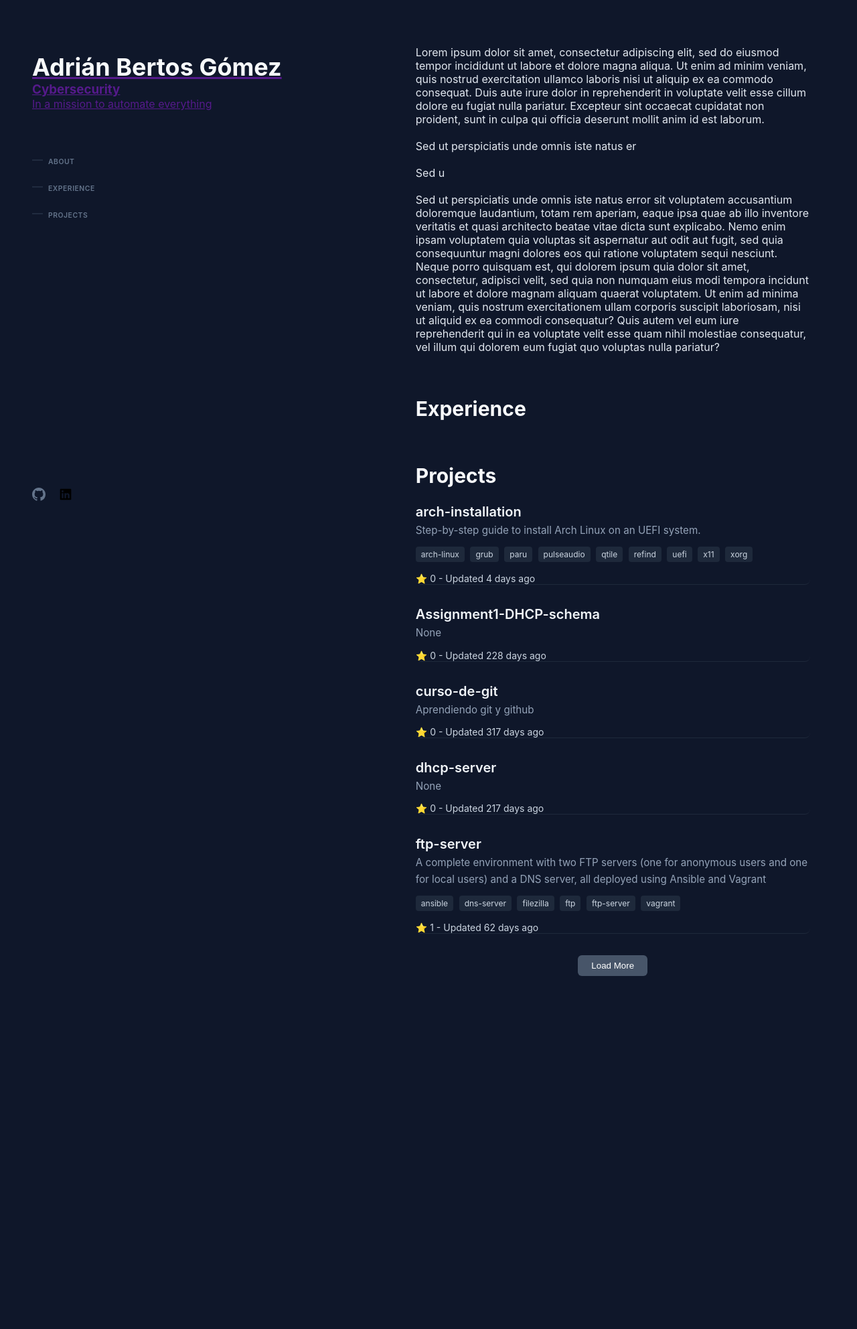
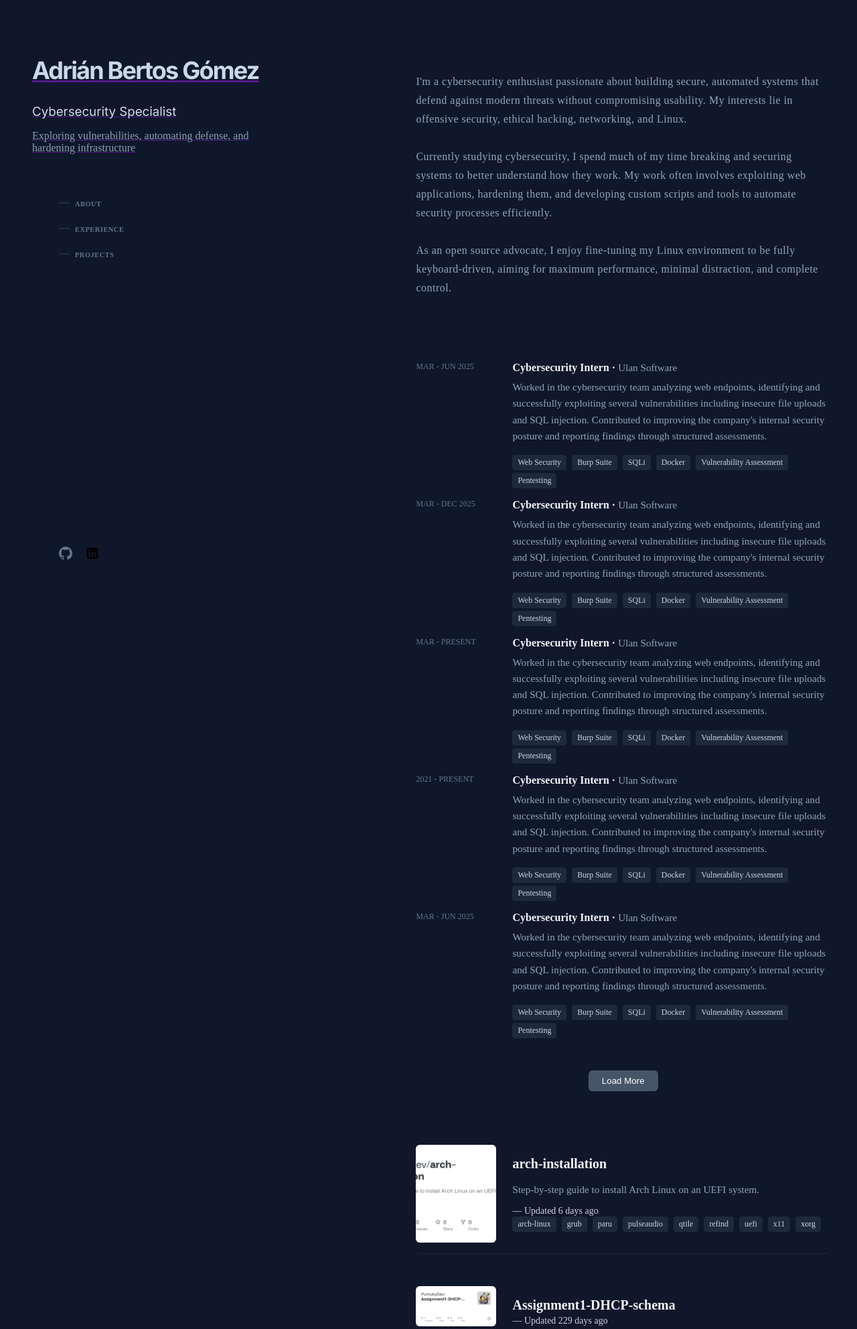
Before and after one commit to PumukyDev/pumukydev.com, a Flask app: page / in a window 1280 px wide. Shown: the top 1984 px of the page at 67% size. Before the commit the page ends 1457 px from the top, so only its background shows below. Run offline with Flask 3, Linux system fonts and the light colour scheme; some libraries are stand-ins or nearby versions; some web fonts are replaced.

Commit message:
feat: Add new experience card with some test data

```diff
--- a/app/main.py
+++ b/app/main.py
@@ -13,23 +13,35 @@ app = Flask(__name__)
 def index():
     return render_template('index.html')
 
-@app.route('/projects/fragment')
-def projects_fragment():
+# --- Fragmentos reutilizables para proyectos y experiencia ---
+
+def load_json_data(filename):
+    path = os.path.join(os.path.dirname(__file__), 'data', filename)
+    with open(path, 'r', encoding='utf-8') as f:
+        return json.load(f)
+
+def paginate(data, page, per_page):
+    start = (page - 1) * per_page
+    end = start + per_page
+    return data[start:end]
+
+@app.route('/cards/<section>')
+def cards_fragment(section):
+    if section not in ['projects', 'experience']:
+        abort(404)
+
     page = int(request.args.get('page', 1))
     per_page = 5
+    try:
+        data = load_json_data(f"{section}.json")
+    except FileNotFoundError:
+        abort(404)
 
-    json_path = os.path.join(os.path.dirname(__file__), 'data', 'projects.json')
-    with open(json_path) as f:
-        projects = json.load(f)
-
-    start = (page - 1) * per_page
-    end = start + per_page
-    sliced = projects[start:end]
-
+    sliced = paginate(data, page, per_page)
     if not sliced:
         abort(404)
 
-    return render_template('projects_fragment.html', projects=sliced)
+    return render_template('cards_fragment.html', cards=sliced)
 
 # --- GitHub preview image fetching ---
 
--- a/app/static/styles.css
+++ b/app/static/styles.css
@@ -1,25 +1,41 @@
-/* Reset básico */
-* {
-  margin: 0;
-  padding: 0;
-  box-sizing: border-box;
-}
-
-/* Estilo general */
 body {
-  font-family: 'Inter', system-ui, sans-serif;
   background-color: #0f172a;
   color: #e2e8f0;
   min-height: 100vh;
   scroll-behavior: smooth;
 }
 
-p {
-  white-space: pre-line;
+header h2 {
+  margin-top: 30px;
+  font-size: 2.25rem;
+  font-weight: 700;
+  color: #ccd7ed;
+  line-height: 1.1;
+  font-family: 'Inter', system-ui, sans-serif;
+  letter-spacing: -0.05em;
 }
 
+header h3 {
+  margin: 15px 0;
+  color: #d1dbee;
+  font-family: 'Inter', system-ui, sans-serif;
+  font-weight: 500;
+}
 
-/* Envoltorio centrado para evitar scroll lateral */
+header p {
+  max-width: 350px;
+  color: #8c9dba;
+}
+
+#about p {
+  white-space: pre-line;
+  color: #94a4c0;
+  margin-bottom: 6rem;
+  font-size: 16px;
+  line-height: 1.75;
+  letter-spacing: 0.03em;
+}
+
 .container {
   display: flex;
   max-width: 1400px;
@@ -27,24 +43,17 @@ p {
   width: 100%;
 }
 
-/* Sidebar izquierdo */
 header {
-  width: 49%;
+  max-width: 49%;
   height: 100vh;
-  padding: 3rem;
+  padding: 2.5rem;
+  padding-top: 3.5rem;
   position: fixed;
-  left: 1100;
+  left: 1;
   top: 0;
   display: flex;
   flex-direction: column;
   justify-content: space-between;
-}
-
-header h2 {
-  margin-top: 30px;
-  font-size: 2.25rem;
-  font-weight: 700;
-  color: #f8fafc;
 }
 
 header nav ul {
@@ -91,7 +100,6 @@ header nav ul li a:hover {
   color: #f8fafc;
 }
 
-/* Redes sociales */
 #social-media {
   display: flex;
   gap: 1.25rem;
@@ -121,9 +129,8 @@ header nav ul li a:hover {
 main {
   margin-left: 46.0%;
   width: 51.0%;
-  padding: 3rem 2rem;
+  padding: 3.5rem 2rem;
 }
-
 
 main section {
   margin-bottom: 4rem;
@@ -136,7 +143,7 @@ main h2 {
   color: #f8fafc;
 }
 
-/* Proyectos */
+/* Projects */
 .project-card {
   position: relative;
   margin-bottom: 2rem;
@@ -145,6 +152,9 @@ main h2 {
   z-index: 0;
   overflow: hidden;
   max-width: 655px;
+  display: flex;
+  gap: 1.5rem;
+  padding: 1rem 0;
 }
 
 .project-card::before {
@@ -204,6 +214,19 @@ main h2 {
   color: #cbd5e1;
 }
 
+.project-card img {
+  width: 120px;
+  height: auto;
+  border-radius: 0.375rem;
+  object-fit: cover;
+  flex-shrink: 0;
+}
+
+.project-content {
+  flex: 1;
+}
+
+/* Load More Button */
 .load-more {
   text-align: center;
   margin-top: 2rem;
@@ -223,3 +246,51 @@ main h2 {
 .load-button:hover {
   background-color: #64748b;
 }
+
+/* Experience */
+.experience-card {
+  display: flex;
+  gap: 1.5rem;
+  max-width: 655px;
+  text-decoration: none;
+  color: inherit;
+  transition: background-color 0.3s ease, box-shadow 0.3s ease;
+  background-color: transparent;
+  cursor: pointer;
+}
+
+.experience-card:hover {
+  background-color: #1e273a;
+  box-shadow: 0 0 0 1px #334155;
+}
+
+.experience-left {
+  min-width: 120px;
+  color: #64748b;
+  font-size: 0.75rem;
+  font-weight: 500;
+}
+
+.experience-right {
+  flex: 1;
+}
+
+.experience-position {
+  font-size: 1rem;
+  font-weight: 600;
+  color: #f1f5f9;
+  margin-bottom: 0.15rem;
+}
+
+.experience-company {
+  color: #94a3b8;
+  font-size: 0.95rem;
+  font-weight: 500;
+}
+
+.experience-description {
+  color: #94a3b8;
+  font-size: 0.95rem;
+  line-height: 1.6;
+  margin: 0.5rem 0 1rem;
+}
--- /dev/null
+++ b/app/templates/cards_fragment.html
@@ -0,0 +1,49 @@
+{% for card in cards %}
+  {% if card.cover %}
+    <div class="project-card">
+      <img src="{{ card.cover }}" alt="{{ card.name }}">
+      <div class="project-content">
+        <h2 class="project-title">{{ card.name }}</h2>
+        {% if card.description %}
+          <p class="project-description">{{ card.description }}</p>
+        {% endif %}
+        {% if card.stars or card.updated %}
+          <div class="project-meta">
+            {% if card.stars %}⭐ {{ card.stars }}{% endif %}
+            {% if card.updated %} — Updated {{ card.updated }}{% endif %}
+          </div>
+        {% endif %}
+        {% if card.tags %}
+          <div class="tags">
+            {% for tag in card.tags %}
+              <span class="tag">{{ tag }}</span>
+            {% endfor %}
+          </div>
+        {% endif %}
+      </div>
+    </div>
+  {% endif %}
+
+  {% if card.duration and card.website %}
+    <div class="experience-card"
+         role="link"
+         tabindex="0"
+         onclick="window.open('{{ card.website }}', '_blank')">
+      <div class="experience-left">
+        <span class="card-date">{{ card.duration }}</span>
+      </div>
+      <div class="experience-right">
+        <span class="experience-position">{{ card.position }} ·</span>
+        <span class="experience-company">{{ card.company }}</span>
+        <p class="experience-description">{{ card.description }}</p>
+        {% if card.tags %}
+          <div class="tags">
+            {% for tag in card.tags %}
+              <span class="tag">{{ tag }}</span>
+            {% endfor %}
+          </div>
+        {% endif %}
+      </div>
+    </div>
+  {% endif %}
+{% endfor %}
--- a/app/templates/index.html
+++ b/app/templates/index.html
@@ -5,6 +5,8 @@
   <meta name="viewport" content="width=device-width, initial-scale=1.0" />
   <title>PumukyDev</title>
   <script src="https://unpkg.com/htmx.org@1.9.10"></script>
+  <link href="https://fonts.googleapis.com/css2?family=Inter:wght@400;700&display=swap" rel="stylesheet">
+  <link href="https://api.fontshare.com/v2/css?f[]=satoshi@400,700&display=swap" rel="stylesheet">
   <link rel="stylesheet" href="https://www.unpkg.com/reset-default-style@1.0.4/reset-default-style.css">
   <link rel="stylesheet" href="/static/styles.css">
 </head>
@@ -15,26 +17,14 @@
       <div>
         <a href="">
           <h2>Adrián Bertos Gómez</h2>
-                    <h3>Cybersecurity</h3>
-                    <p>In a mission to automate everything</p>
+          <h3>Cybersecurity Specialist</h3>
+          <p>Exploring vulnerabilities, automating defense, and hardening infrastructure</p>
         </a>
         <nav>
           <ul>
-                        <li>
-                            <a href="#about">
-                                <span>ABOUT</span>
-                            </a>
-                        </li>
-                        <li>
-                            <a href="#experience">
-                                <span>EXPERIENCE</span>
-                            </a>
-                        </li>
-                        <li>
-                            <a href="#projects">
-                                <span>PROJECTS</span>
-                            </a>
-                        </li>
+            <li><a href="#about"><span>ABOUT</span></a></li>
+            <li><a href="#experience"><span>EXPERIENCE</span></a></li>
+            <li><a href="#projects"><span>PROJECTS</span></a></li>
           </ul>
         </nav>
       </div>
@@ -42,54 +32,67 @@
         <li>
           <a href="https://github.com/PumukyDev" target="_blank">
             <svg xmlns="http://www.w3.org/2000/svg" viewBox="0 0 16 16" fill="currentColor">
-                            <path
-                                d="M8 0C3.58 0 0 3.58 0 8c0 3.54 2.29 6.53 5.47 7.59.4.07.55-.17.55-.38 0-.19-.01-.82-.01-1.49-2.01.37-2.53-.49-2.69-.94-.09-.23-.48-.94-.82-1.13-.28-.15-.68-.52-.01-.53.63-.01 1.08.58 1.23.82.72 1.21 1.87.87 2.33.66.07-.52.28-.87.51-1.07-1.78-.2-3.64-.89-3.64-3.95 0-.87.31-1.59.82-2.15-.08-.2-.36-1.02.08-2.12 0 0 .67-.21 2.2.82.64-.18 1.32-.27 2-.27.68 0 1.36.09 2 .27 1.53-1.04 2.2-.82 2.2-.82.44 1.1.16 1.92.08 2.12.51.56.82 1.27.82 2.15 0 3.07-1.87 3.75-3.65 3.95.29.25.54.73.54 1.48 0 1.07-.01 1.93-.01 2.2 0 .21.15.46.55.38A8.013 8.013 0 0016 8c0-4.42-3.58-8-8-8z">
-                            </path>
+                <path d="M8 0C3.58 0 0 3.58 0 8c0 3.54 2.29 6.53 5.47 7.59.4.07.55-.17.55-.38 0-.19-.01-.82-.01-1.49-2.01.37-2.53-.49-2.69-.94-.09-.23-.48-.94-.82-1.13-.28-.15-.68-.52-.01-.53.63-.01 1.08.58 1.23.82.72 1.21 1.87.87 2.33.66.07-.52.28-.87.51-1.07-1.78-.2-3.64-.89-3.64-3.95 0-.87.31-1.59.82-2.15-.08-.2-.36-1.02.08-2.12 0 0 .67-.21 2.2.82.64-.18 1.32-.27 2-.27.68 0 1.36.09 2 .27 1.53-1.04 2.2-.82 2.2-.82.44 1.1.16 1.92.08 2.12.51.56.82 1.27.82 2.15 0 3.07-1.87 3.75-3.65 3.95.29.25.54.73.54 1.48 0 1.07-.01 1.93-.01 2.2 0 .21.15.46.55.38A8.013 8.013 0 0016 8c0-4.42-3.58-8-8-8z"></path>
             </svg>
           </a>
         </li>
-                <li><a href="https://linkedin.com/in/adrián-bertos-gómez-140690367" target="_blank">
+        <li>
+          <a href="https://linkedin.com/in/adrián-bertos-gómez-140690367" target="_blank">
             <svg xmlns="http://www.w3.org/2000/svg" viewBox="0 0 24 24">
-                            <path
-                                d="M20.5 2h-17A1.5 1.5 0 002 3.5v17A1.5 1.5 0 003.5 22h17a1.5 1.5 0 001.5-1.5v-17A1.5 1.5 0 0020.5 2zM8 19H5v-9h3zM6.5 8.25A1.75 1.75 0 118.3 6.5a1.78 1.78 0 01-1.8 1.75zM19 19h-3v-4.74c0-1.42-.6-1.93-1.38-1.93A1.74 1.74 0 0013 14.19a.66.66 0 000 .14V19h-3v-9h2.9v1.3a3.11 3.11 0 012.7-1.4c1.55 0 3.36.86 3.36 3.66z">
-                            </path>
+                <path d="M20.5 2h-17A1.5 1.5 0 002 3.5v17A1.5 1.5 0 003.5 22h17a1.5 1.5 0 001.5-1.5v-17A1.5 1.5 0 0020.5 2zM8 19H5v-9h3zM6.5 8.25A1.75 1.75 0 118.3 6.5a1.78 1.78 0 01-1.8 1.75zM19 19h-3v-4.74c0-1.42-.6-1.93-1.38-1.93A1.74 1.74 0 0013 14.19a.66.66 0 000 .14V19h-3v-9h2.9v1.3a3.11 3.11 0 012.7-1.4c1.55 0 3.36.86 3.36 3.66z"></path>
             </svg>
           </a>
         </li>
+      </ul>
     </header>
+
     <main>
       <section id="about">
         <p>
-                    Lorem ipsum dolor sit amet, consectetur adipiscing elit, sed do eiusmod tempor incididunt ut labore et dolore magna aliqua. Ut enim ad minim veniam, quis nostrud exercitation ullamco laboris nisi ut aliquip ex ea commodo consequat. Duis aute irure dolor in reprehenderit in voluptate velit esse cillum dolore eu fugiat nulla pariatur. Excepteur sint occaecat cupidatat non proident, sunt in culpa qui officia deserunt mollit anim id est laborum.
+          I'm a cybersecurity enthusiast passionate about building secure, automated systems that defend against modern threats without compromising usability. My interests lie in offensive security, ethical hacking, networking, and Linux.
 
-                    Sed ut perspiciatis unde omnis iste natus er
+          Currently studying cybersecurity, I spend much of my time breaking and securing systems to better understand how they work. My work often involves exploiting web applications, hardening them, and developing custom scripts and tools to automate security processes efficiently.
 
-                    Sed u
-
-                    Sed ut perspiciatis unde omnis iste natus error sit voluptatem accusantium doloremque laudantium, totam rem aperiam, eaque ipsa quae ab illo inventore veritatis et quasi architecto beatae vitae dicta sunt explicabo. Nemo enim ipsam voluptatem quia voluptas sit aspernatur aut odit aut fugit, sed quia consequuntur magni dolores eos qui ratione voluptatem sequi nesciunt. Neque porro quisquam est, qui dolorem ipsum quia dolor sit amet, consectetur, adipisci velit, sed quia non numquam eius modi tempora incidunt ut labore et dolore magnam aliquam quaerat voluptatem. Ut enim ad minima veniam, quis nostrum exercitationem ullam corporis suscipit laboriosam, nisi ut aliquid ex ea commodi consequatur? Quis autem vel eum iure reprehenderit qui in ea voluptate velit esse quam nihil molestiae consequatur, vel illum qui dolorem eum fugiat quo voluptas nulla pariatur?
+          As an open source advocate, I enjoy fine-tuning my Linux environment to be fully keyboard-driven, aiming for maximum performance, minimal distraction, and complete control.
         </p>
       </section>
+
       <section id="experience">
-                <h2>Experience</h2>
-            </section>
-            <section id="projects">
-                <h2>Projects</h2>
-                <div id="projects-container"
-                        hx-get="/projects/fragment?page=1"
+        <div id="experience-cards"
+             hx-get="/cards/experience?page=1"
              hx-trigger="load"
-                        hx-target="#projects-container"
+             hx-target="#experience-cards"
              hx-swap="innerHTML">
           Loading...
         </div>
-                <div id="load-more" class="load-more">
+        <div class="load-more">
           <button class="load-button"
-                            hx-get="/projects/fragment?page=2"
-                            hx-target="#projects-container"
+                  hx-get="/cards/experience?page=2"
+                  hx-target="#experience-cards"
+                  hx-swap="beforeend">
+            Load More
+          </button>
+        </div>
+      </section>
+
+      <section id="projects">
+        <div id="project-cards"
+             hx-get="/cards/projects?page=1"
+             hx-trigger="load"
+             hx-target="#project-cards"
+             hx-swap="innerHTML">
+          Loading...
+        </div>
+        <div class="load-more">
+          <button class="load-button"
+                  hx-get="/cards/projects?page=2"
+                  hx-target="#project-cards"
                   hx-swap="beforeend">
             Load More
           </button>
         </div>
       </section>
     </main>
+  </div>
 </body>
 </html>
--- a/app/templates/projects_fragment.html
+++ /dev/null
@@ -1,14 +0,0 @@
-{% for project in projects %}
-  <div class="project-card">
-    <h2 class="project-title">{{ project.name }}</h2>
-    <p class="project-description">{{ project.description }}</p>
-    <div class="tags">
-      {% for tag in project.tags %}
-        <span class="tag">{{ tag }}</span>
-      {% endfor %}
-    </div>
-    <div class="project-meta">
-      ⭐ {{ project.stars }} - Updated {{ project.updated }}
-    </div>
-  </div>
-{% endfor %}
```
Also changed, not shown: app/data/experience.json (added, +178 -0 lines), app/data/projects.json (+18 -18 lines), app/static/previews/SRI.png. Lines whose indentation alone changed are shown as unchanged.
